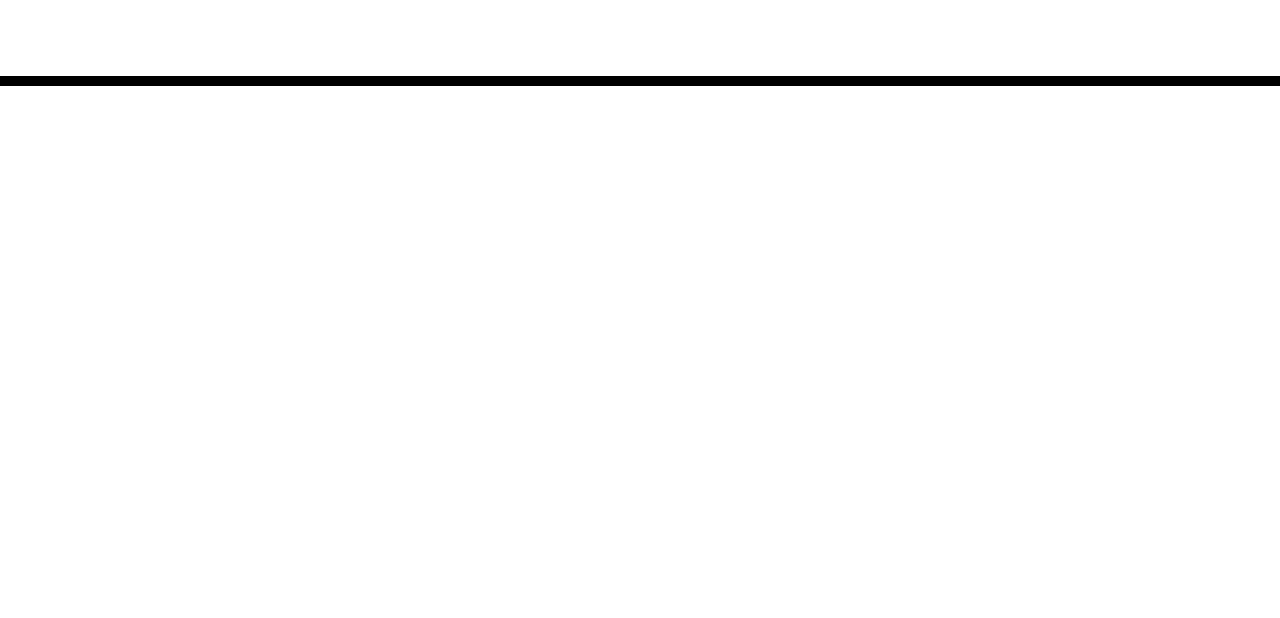
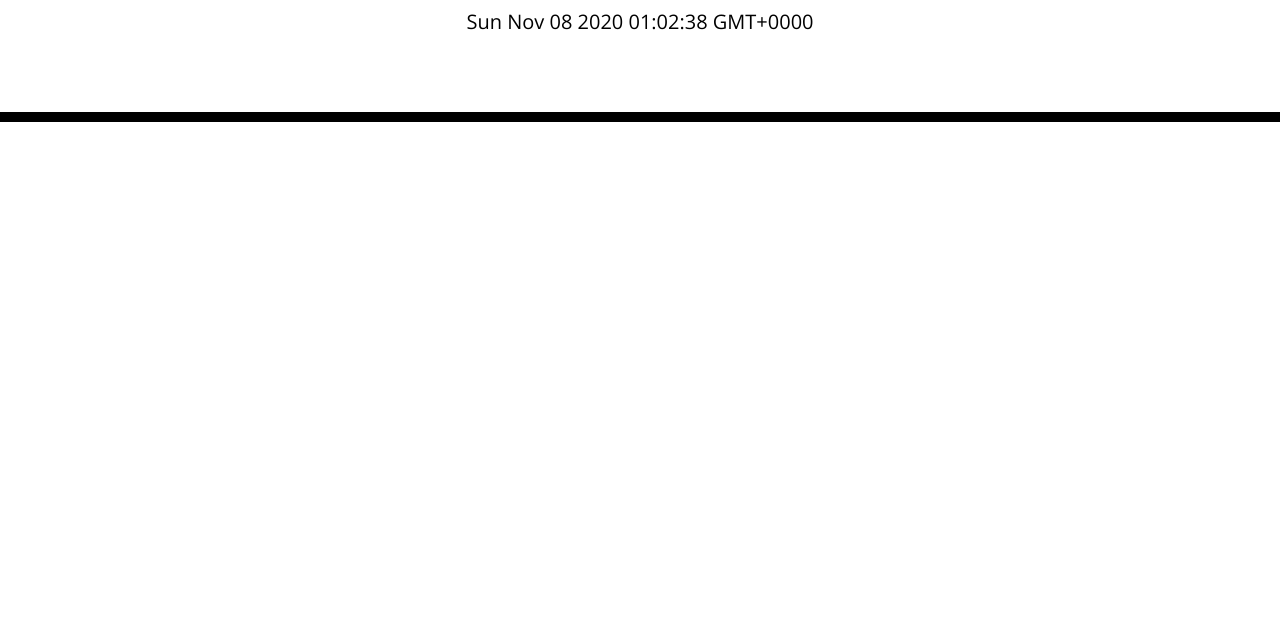
Before and after one commit to ryryp97/Homework-05, a plain HTML site: page index.html in a window 1280 px wide. Shown: the part 182-800 px from the top of the page. Drawn offline with nearby package versions, Linux system fonts and the light colour scheme.

Commit message:
added a set interval function to run every second and it changes the display of the the current date/time

```diff
--- a/index.html
+++ b/index.html
@@ -1,24 +1,22 @@
 <!DOCTYPE html>
 <html lang="en">
+
 <head>
     <meta charset="UTF-8" />
     <meta name="viewport" content="width=device-width, initial-scale=1.0" />
     <meta http-equiv="X-UA-Compatible" content="ie=edge" />
-    <link
-      rel="stylesheet"
-      href="https://stackpath.bootstrapcdn.com/bootstrap/4.3.1/css/bootstrap.min.css"
-    />
-    <link
-      rel="stylesheet"
-      href="https://use.fontawesome.com/releases/v5.8.1/css/all.css"
-      integrity="sha384-50oBUHEmvpQ+1lW4y57PTFmhCaXp0ML5d60M1M7uH2+nqUivzIebhndOJK28anvf"
-      crossorigin="anonymous"
-    />
-    <link
-      href="https://fonts.googleapis.com/css?family=Open+Sans&display=swap"
-      rel="stylesheet"
-    />
+    <link rel="stylesheet" href="https://stackpath.bootstrapcdn.com/bootstrap/4.3.1/css/bootstrap.min.css" />
+    <link rel="stylesheet" href="https://use.fontawesome.com/releases/v5.8.1/css/all.css"
+        integrity="sha384-50oBUHEmvpQ+1lW4y57PTFmhCaXp0ML5d60M1M7uH2+nqUivzIebhndOJK28anvf" crossorigin="anonymous" />
+    <link href="https://fonts.googleapis.com/css?family=Open+Sans&display=swap" rel="stylesheet" />
     <link rel="stylesheet" href="style.css" />
+
+    <script src="https://cdnjs.cloudflare.com/ajax/libs/jquery/3.2.1/jquery.min.js"></script>
+
+    <!-- <script src="https://unpkg.com/dayjs@1.8.21/dayjs.min.js"></script> -->
+
+    <script src="https://cdnjs.cloudflare.com/ajax/libs/moment.js/2.24.0/moment.min.js"></script>
+
     <title>Work Day Scheduler</title>
 </head>
 
@@ -32,7 +30,23 @@
         <!-- Timeblocks go here -->
     </div>
 
-    <script src="https://cdnjs.cloudflare.com/ajax/libs/jquery/3.2.1/jquery.min.js"></script>
-    <script src="https://cdnjs.cloudflare.com/ajax/libs/moment.js/2.24.0/moment.min.js"></script>
+
+
+
+    <script type="text/javascript">
+
+        // console.log(now);
+
+        var currentDayP = $("#currentDay");
+        $(document).ready(function() {
+            setInterval(function () {
+                var now = moment();
+                currentDayP.text(now);
+            }, 1000);
+        });
+
+
+    </script>
 </body>
+
 </html>
```
Lines whose indentation alone changed are shown as unchanged.
